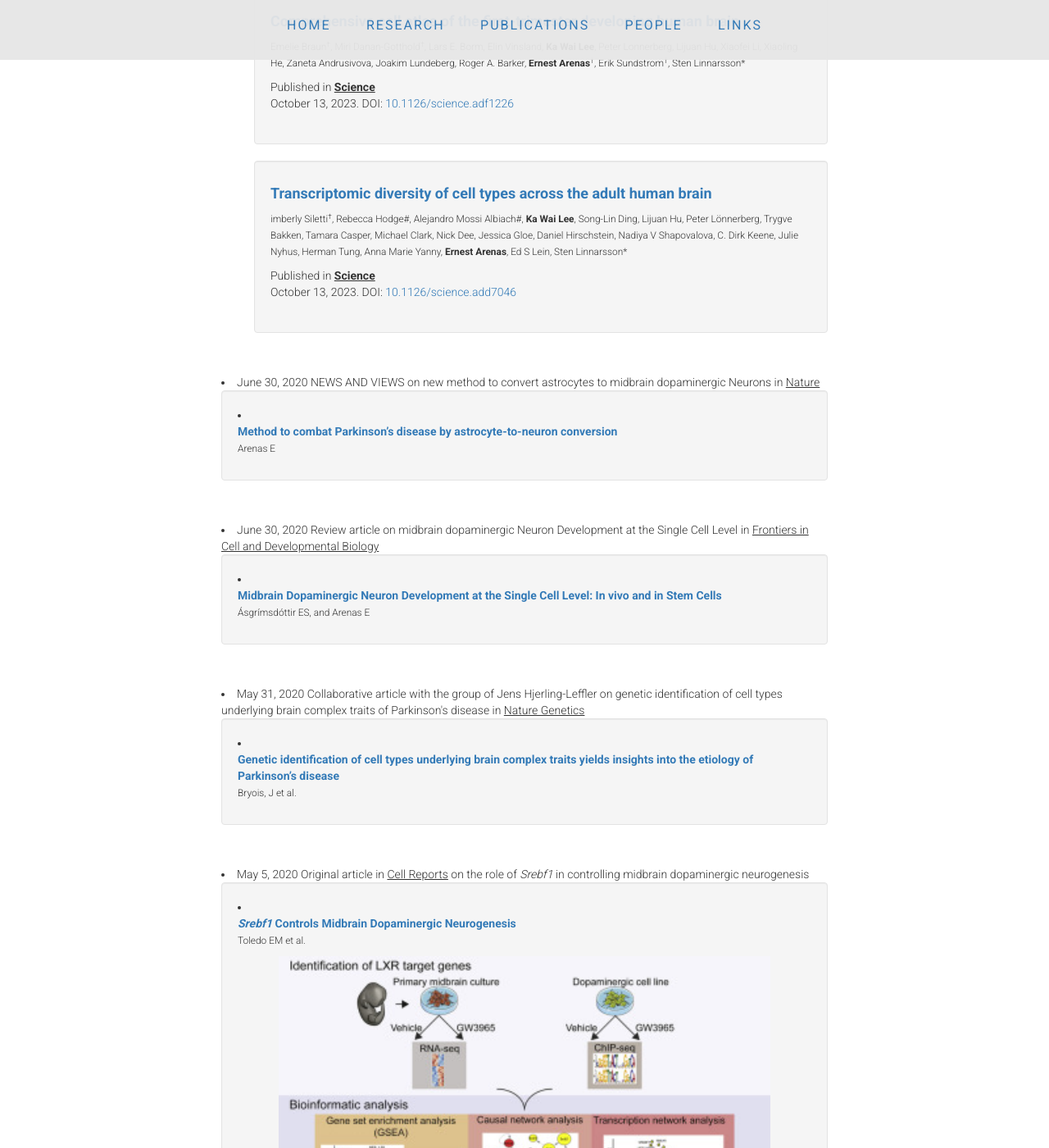
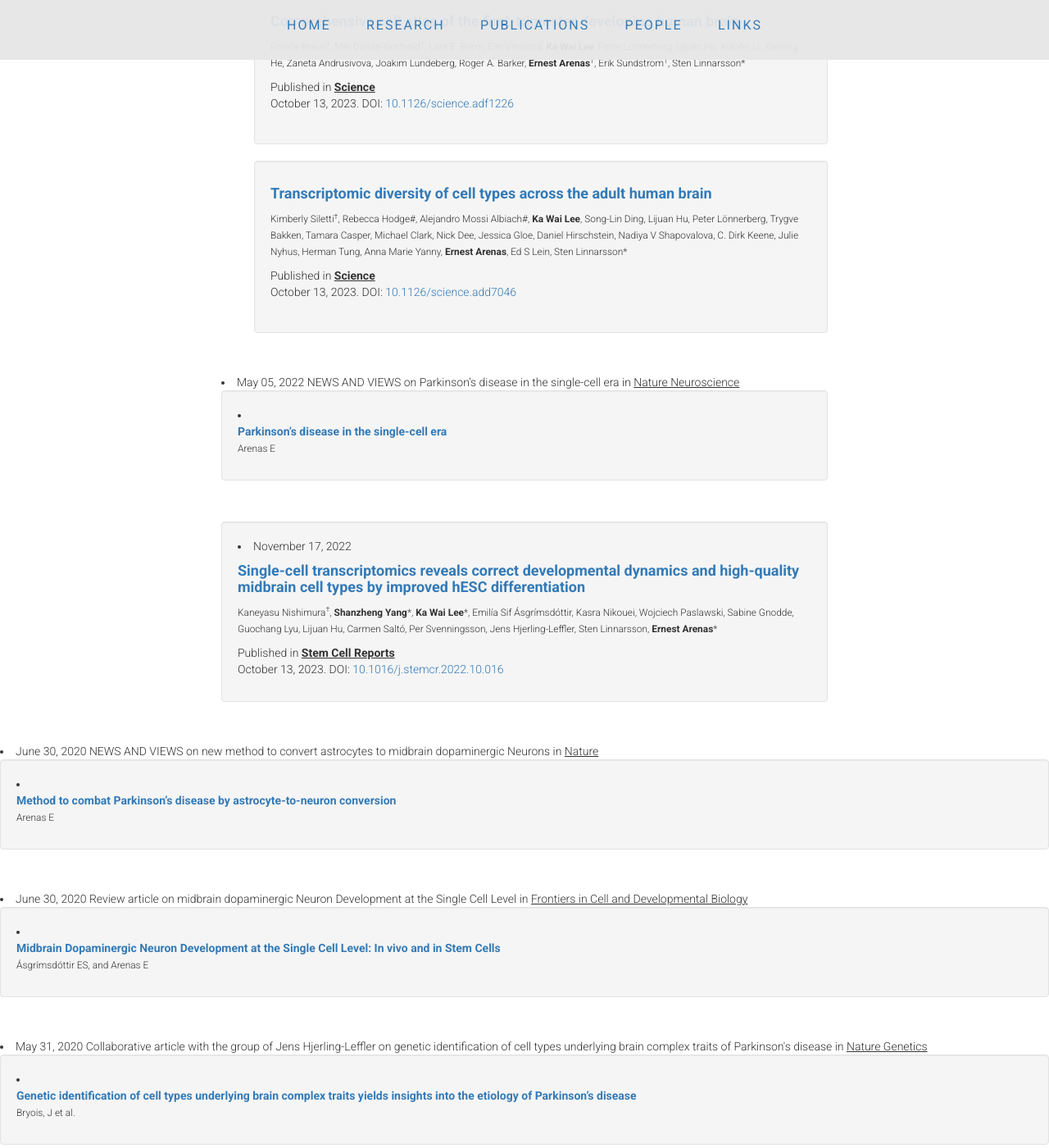
Before and after one commit to ArenasLab/arenaslab.github.io, a Jekyll site: the page index.html, which Jekyll copies as it is, in a window 1280 px wide and 1400 px high, scrolled down 1263 px. Shown: the whole window at 82% size. Built offline with Jekyll 4.4.1, drawn with Linux system fonts in a browser that asks for light colours; comment, search, counter and statistics services are not loaded.

Commit message:
Update index.html

```diff
--- a/index.html
+++ b/index.html
@@ -132,7 +132,7 @@
                 <div class="media-body">
                   <h4><b><a href="https://pubmed.ncbi.nlm.nih.gov/37824663/" target="_blank">Transcriptomic diversity of cell types across the adult human brain</a></b></h4>
                   <p></p>
-                  <small>imberly Siletti<sup>&#8224;</sup>, Rebecca Hodge#, Alejandro Mossi Albiach#, <b>Ka Wai Lee</b>, Song-Lin Ding, Lijuan Hu,  Peter Lönnerberg, Trygve Bakken, Tamara Casper, Michael Clark, Nick Dee, Jessica Gloe, Daniel Hirschstein, Nadiya V Shapovalova, C. Dirk Keene, Julie Nyhus, Herman Tung, Anna Marie Yanny, <b>Ernest Arenas</b>, Ed S Lein, Sten Linnarsson*</small>
+                  <small>Kimberly Siletti<sup>&#8224;</sup>, Rebecca Hodge#, Alejandro Mossi Albiach#, <b>Ka Wai Lee</b>, Song-Lin Ding, Lijuan Hu,  Peter Lönnerberg, Trygve Bakken, Tamara Casper, Michael Clark, Nick Dee, Jessica Gloe, Daniel Hirschstein, Nadiya V Shapovalova, C. Dirk Keene, Julie Nyhus, Herman Tung, Anna Marie Yanny, <b>Ernest Arenas</b>, Ed S Lein, Sten Linnarsson*</small>
                   <p></p>
                   <p>Published in <strong><u>Science</u></strong><br>
                   October 13, 2023. DOI: <a href="https://doi.org/10.1126/science.add7046" target="_blank">10.1126/science.add7046</a></p>
@@ -144,6 +144,43 @@
              </li>
            </div>
            <p>&nbsp;</p>
+
+
+<li>
+  <span class="post-date">May 05, 2022</span>
+  <span class="post-link">NEWS AND VIEWS on Parkinson’s disease in the single-cell era in <u>Nature Neuroscience</u></span>
+</li>
+<div class="well">
+  <li class="media">
+    <div class="media-body">
+       <strong class="media-heading"><a href="https://www.nature.com/articles/s41593-022-01069-7#">Parkinson’s disease in the single-cell era</a></strong>
+          <p><small>Arenas E</small></p>
+    </div>
+  </li>
+</div>
+
+<p>&nbsp;</p>
+
+
+<div class="well">
+              <li class="post-date">November 17, 2022</span>
+                <div class="media-body">
+                  <h4><b><a href="https://pubmed.ncbi.nlm.nih.gov/36400027/" target="_blank">Single-cell transcriptomics reveals correct developmental dynamics and high-quality midbrain cell types by improved hESC differentiation</a></b></h4>
+                  <p></p>
+                  <small>Kaneyasu Nishimura<sup>&#8224;</sup>, <b>Shanzheng Yang</b>*, <b>Ka Wai Lee</b>*, Emilía Sif Ásgrímsdóttir, Kasra Nikouei,  Wojciech Paslawski, Sabine Gnodde, Guochang Lyu, Lijuan Hu, Carmen Saltó, Per Svenningsson, Jens Hjerling-Leffler, Sten Linnarsson, <b>Ernest Arenas</b>*</small>
+                  <p></p>
+                  <p>Published in <strong><u>Stem Cell Reports</u></strong><br>
+                  October 13, 2023. DOI: <a href="https://doi.org/10.1016/j.stemcr.2022.10.016" target="_blank">10.1016/j.stemcr.2022.10.016</a></p>
+                </div>
+              </li>
+            </div>
+
+              </div>
+             </li>
+           </div>
+           <p>&nbsp;</p>
+
+
 
 <li>
   <span class="post-date">June 30, 2020</span>
```
